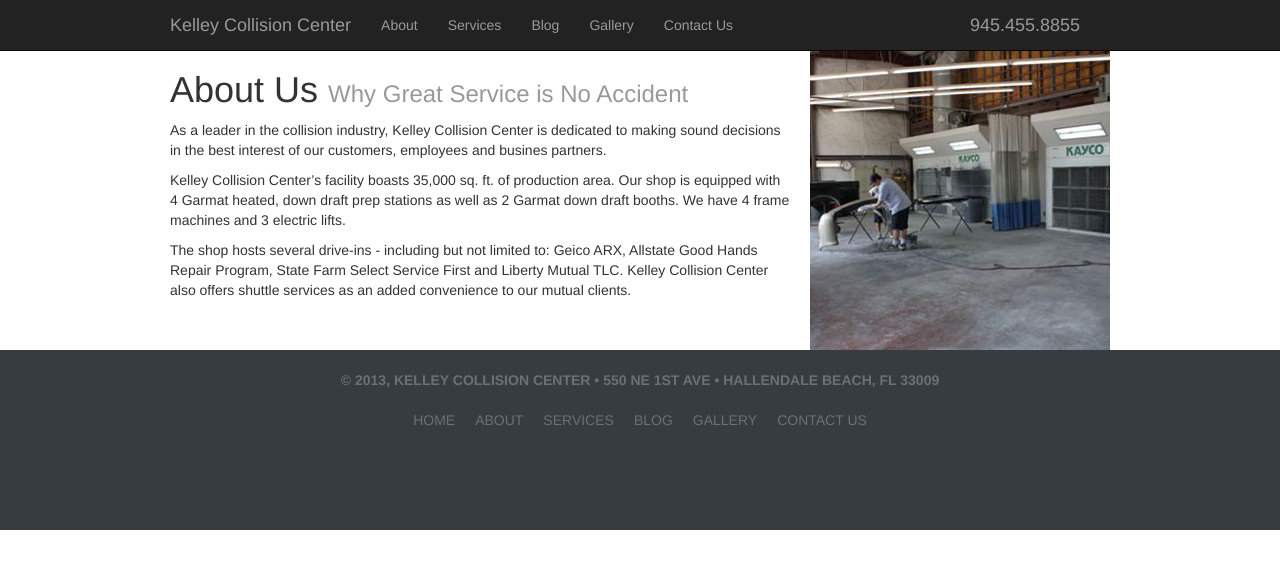
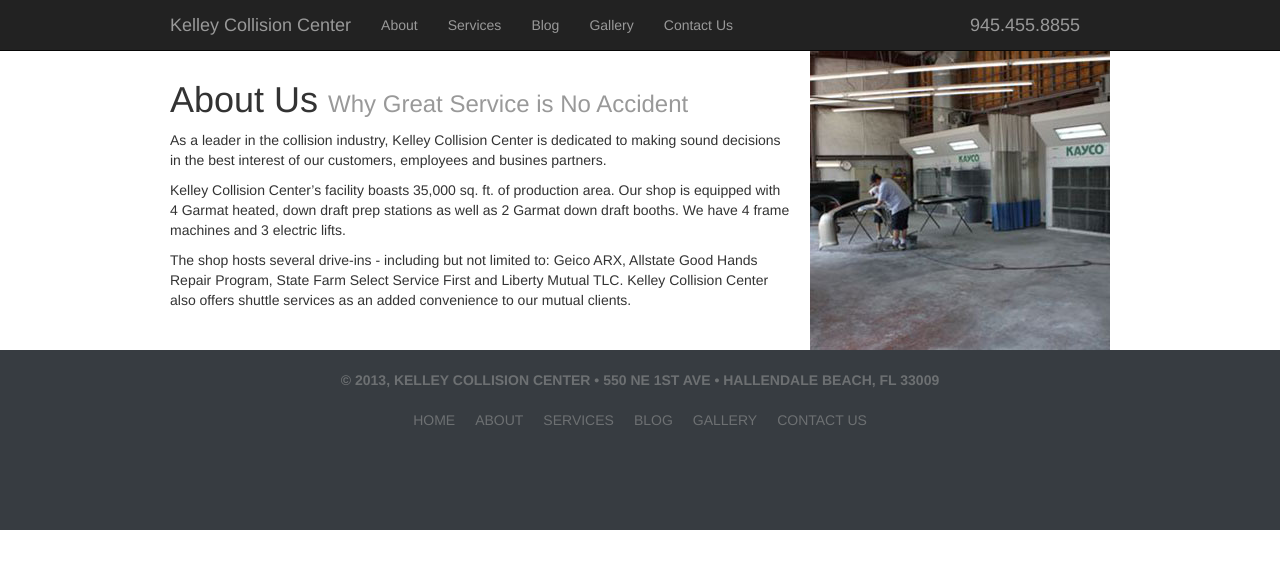
Before and after one commit to Ignigena/kelley-collision, a Jekyll site: the page built from about/index.MARKDOWN, in a window 1280 px wide. Shown: the top 569 px of the page. Built offline with Jekyll 4.4.1, drawn with Linux system fonts in a browser that asks for light colours; Markdown is read by kramdown in place of the engine named in the settings.

Commit message:
Updated title theming for side-image pages.

```diff
--- a/_layouts/inner-sideimage.html
+++ b/_layouts/inner-sideimage.html
@@ -1,10 +1,8 @@
 ---
 layout: default
 ---
-<div class="container">
-  <div class="side-image">
-    <img src="/images/hero/{{ page.image }}" />
-  </div>
+<div class="container side-image">
+  <img src="/images/hero/{{ page.image }}" />
   <h1>{{ page.title }} <small>{{ page.subtitle }}</small></h1>
   {{ content }}
 </div>
--- a/css/main.css
+++ b/css/main.css
@@ -14,10 +14,14 @@
   max-width: 970px;
 }
 
-body .container .side-image img {
+body .container.side-image img {
   float: right;
   padding-left: 20px;
   margin-bottom: -20px;
+}
+
+body .container.side-image h1 {
+  margin-top: 30px;
 }
 
 .carousel-wrapper {
```
